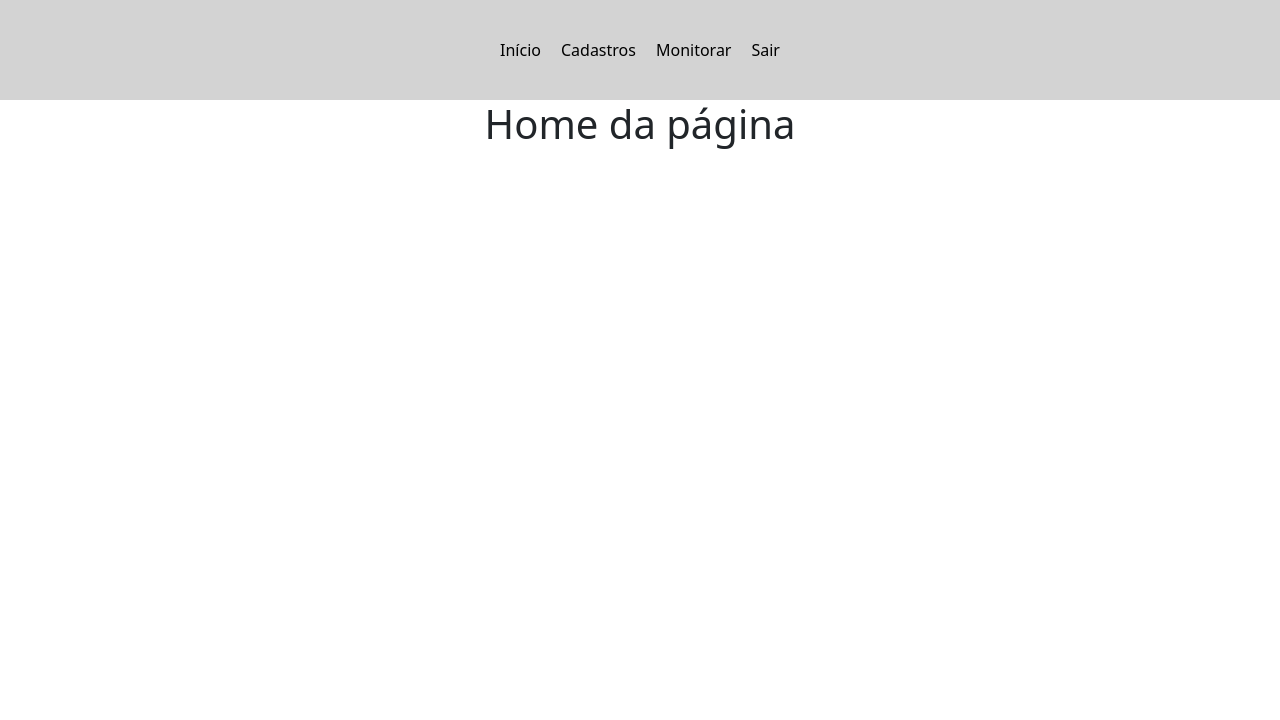
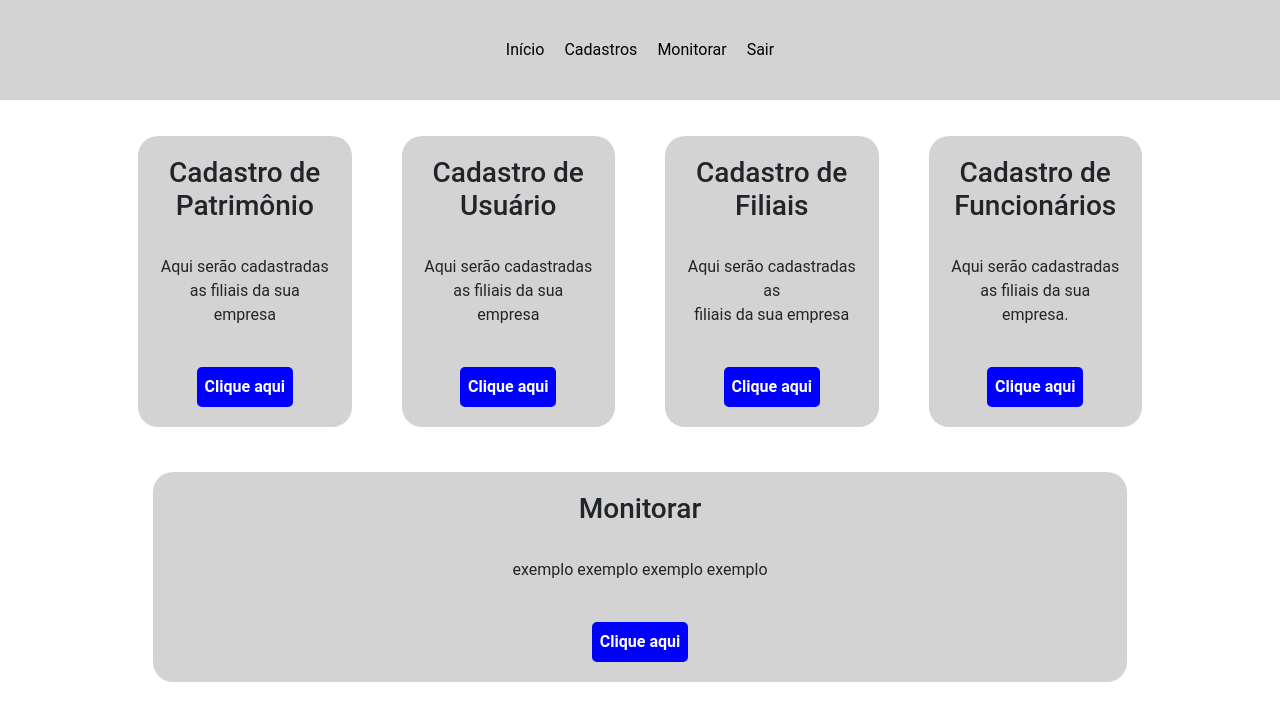
Before and after one commit to WilliamViotto/QuickPat, a React (Create React App) app: page / in a window 1280 px wide. Shown: the top 720 px of the page. Built offline with nearby package versions, Linux system fonts and the light colour scheme.

Commit message:
Alteração tela Home

```diff
--- a/src/estilo/estilo.css
+++ b/src/estilo/estilo.css
@@ -1,4 +1,5 @@
 *{
+    font-family: 'Roboto', sans-serif;
     padding: 0;
     margin: 0;
 }
@@ -166,3 +167,124 @@ h1{
 .dropdown:hover .dropdown-menu {
     display: block;
 }
+
+/* CSS PÁGINA HOME Começo */
+
+.home1{
+    padding: 0;
+    display: flex;
+    justify-content: center;
+    margin-top: 2%;
+    margin-bottom: 2%;
+    margin-left: 10%;
+    margin-right: 10%;
+
+}
+
+.cadPatrimonio{
+    flex: 1;
+    flex-direction: column;
+    display: flex;
+    justify-content: center;
+    align-items: center;
+    padding: 20px;
+    margin-top: 10px;
+    margin-left: 10px;
+    margin-right: 25px;
+    margin-bottom: 10px;
+    border-radius: 20px;
+    background-color: lightgray;
+    text-align: center;
+}
+
+.cadUsuario{
+    flex: 1;
+    flex-direction: column;
+    display: flex;
+    justify-content: center;
+    align-items: center;
+    padding: 20px;
+    margin-top: 10px;
+    margin-left: 25px;
+    margin-right: 25px;
+    margin-bottom: 10px;
+    border-radius: 20px;
+    background-color: lightgray;
+    text-align: center;
+}
+
+.cadFiliais{
+    flex: 1;
+    flex-direction: column;
+    display: flex;
+    justify-content: center;
+    align-items: center;
+    padding: 20px;
+    margin-top: 10px;
+    margin-left: 25px;
+    margin-right: 25px;
+    margin-bottom: 10px;
+    border-radius: 20px;
+    background-color: lightgray;
+    text-align: center;
+}
+
+.cadFuncionarios{
+    flex: 1;
+    flex-direction: column;
+    display: flex;
+    justify-content: center;
+    align-items: center;
+    padding: 20px;
+    margin-top: 10px;
+    margin-left: 25px;
+    margin-right: 10px;
+    margin-bottom: 10px;
+    border-radius: 20px;
+    background-color: lightgray;
+    text-align: center;
+}
+
+.home2{
+    padding: 0;
+    display: flex;
+    justify-content: center;
+    margin-top: 2%;
+    margin-bottom: 2%;
+    margin-left: 10%;
+    margin-right: 10%;
+}
+
+
+.monitorar{
+    flex: 1;
+    flex-direction: column;
+    display: flex;
+    justify-content: center;
+    align-items: center;
+    padding: 20px;
+    margin-top: 10px;
+    margin-left: 25px;
+    margin-right: 25px;
+    margin-bottom: 10px;
+    border-radius: 20px;
+    background-color: lightgray;
+    text-align: center;
+}
+
+.btnHome{
+    background-color: blue;
+    color: #ffffff;
+    padding: 8px;
+    border-radius: 5px;
+    border: none;
+}
+
+.btnHome:hover{
+    background-color: #008000;
+    color: #ffffff;
+    padding: 8px;
+    border-radius: 5px;
+    border: none
+
+}
--- a/src/index.tsx
+++ b/src/index.tsx
@@ -5,6 +5,9 @@ import App from './App';
 import { BrowserRouter } from 'react-router-dom';
 import 'bootstrap/dist/css/bootstrap.min.css';
 
+<style>
+@import url('https://fonts.googleapis.com/css2?family=Roboto:ital,wght@0,100;0,300;0,400;0,500;0,700;0,900;1,100;1,300;1,400;1,500;1,700;1,900&display=swap');
+</style>
 
 const root = ReactDOM.createRoot(
   document.getElementById('root') as HTMLElement
--- a/src/paginas/home.tsx
+++ b/src/paginas/home.tsx
@@ -1,11 +1,9 @@
 import '../estilo/estilo.css';
 import Cabecalho from '../componentes/cabecalho';
 
+function Home() {
 
-
-function Home () {
-
-    return(
+  return (
     <div>
       <Cabecalho
         cabTexto1={"Início"}
@@ -15,7 +13,56 @@ function Home () {
         cabTexto5={"Monitorar"}
         cabTexto6={"Sair"}
       />
-        <h1>Home da página</h1>
+
+      <div className='home1'>
+
+        <div className='cadPatrimonio'>
+          <h3>Cadastro de Patrimônio</h3>
+          <br />
+          <p>Aqui serão cadastradas as  filiais da sua empresa</p>
+          <br />
+          <button className='btnHome'><strong>Clique aqui</strong>
+          </button>
+        </div>
+
+        <div className='cadUsuario'>
+          <h3>Cadastro de Usuário</h3>
+          <br />
+          <p>Aqui serão cadastradas as filiais da sua empresa</p>
+          <br />
+          <button className='btnHome'><strong>Clique aqui</strong></button>
+        </div>
+
+        <div className='cadFiliais'>
+          <h3>Cadastro de Filiais</h3>
+          <br />
+          <p>Aqui serão cadastradas as <br /> filiais da sua empresa</p>
+          <br />
+          <button className='btnHome'><strong>Clique aqui</strong></button>
+        </div>
+
+        <div className='cadFuncionarios'>
+          <h3>Cadastro de Funcionários</h3>
+          <br />
+          <p>Aqui serão cadastradas as filiais da sua empresa.</p>
+          <br />
+          <button className='btnHome'><strong>Clique aqui</strong></button>
+        </div>
+
+      </div>
+
+      <div className='home2'>
+
+        <div className='monitorar'>
+          <h3>Monitorar</h3>
+          <br />
+          <p>exemplo exemplo exemplo exemplo</p>
+          <br />
+          <button className='btnHome'><strong>Clique aqui</strong></button>
+        </div>
+
+      </div>
+
     </div>
   )
 }
```
Lines whose indentation alone changed are shown as unchanged.
